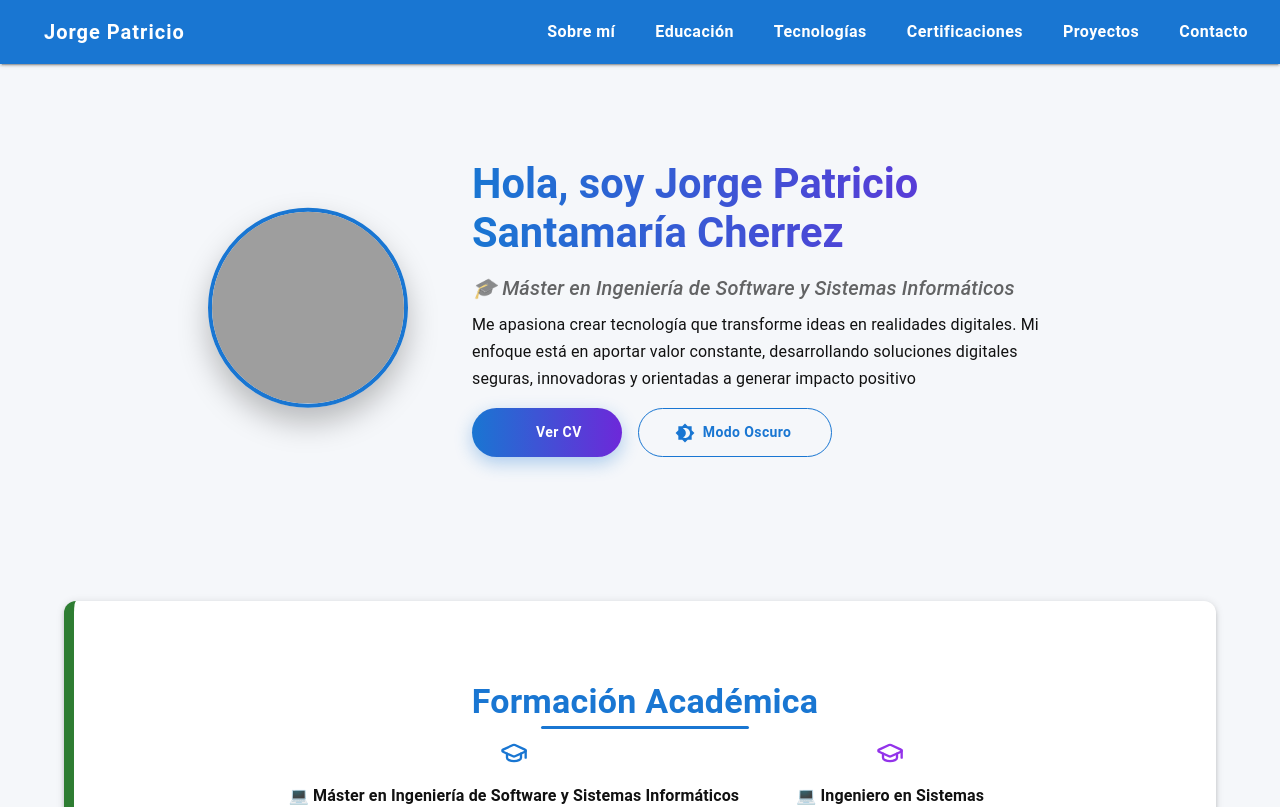
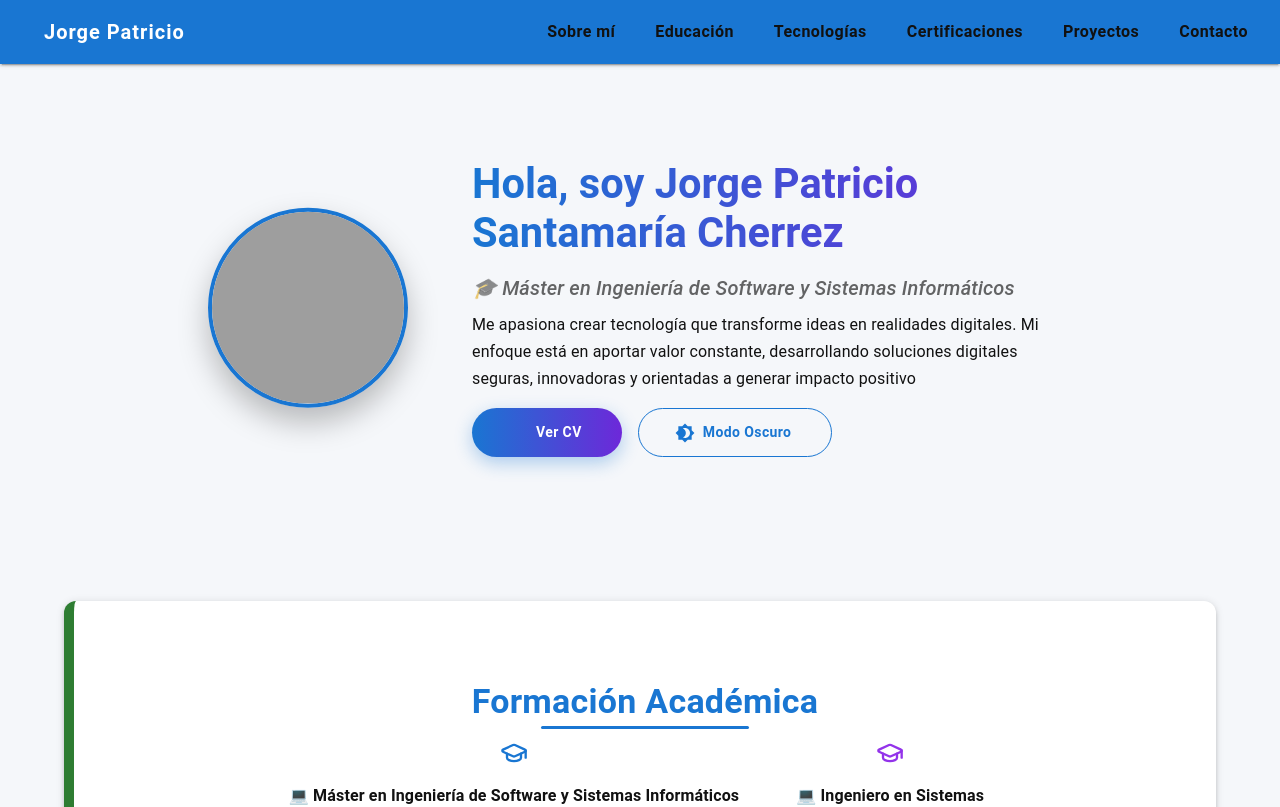
Before and after one commit to Patogol35/jorgito, a React (Vite) app: page / in a window 1280 px wide. Shown: the top 807 px of the page. Built offline with nearby package versions, Linux system fonts and the light colour scheme; grey boxes are pictures that could not be loaded; some icons are missing.

Commit message:
Update Navbar.jsx

```diff
--- a/src/components/Navbar.jsx
+++ b/src/components/Navbar.jsx
@@ -14,7 +14,7 @@ import { useEffect, useState } from "react";
 import { motion, AnimatePresence } from "framer-motion";
 import CodeIcon from "@mui/icons-material/Code";
 
-export default function Navbar({ mode, setMode }) {
+export default function Navbar({ mode }) {
   const [open, setOpen] = useState(false);
   const [scrolled, setScrolled] = useState(false);
   const theme = useTheme();
@@ -110,7 +110,7 @@ export default function Navbar({ mode, setMode }) {
                   <Button
                     onClick={() => handleScrollTo(item.href)}
                     sx={{
-                      color: theme.palette.common.white,
+                      color: mode === "light" ? "#111" : "#fff",
                       fontWeight: 600,
                       textTransform: "none",
                       fontSize: "1rem",
@@ -125,7 +125,9 @@ export default function Navbar({ mode, setMode }) {
                         backgroundColor: theme.palette.secondary.main,
                         transition: "0.3s",
                       },
-                      "&:hover::after": { width: "100%" },
+                      "&:hover::after": {
+                        width: "100%",
+                      },
                     }}
                   >
                     {item.label}
@@ -210,11 +212,11 @@ export default function Navbar({ mode, setMode }) {
                       fontSize: "1.1rem",
                       fontWeight: 600,
                       textDecoration: "none",
-                      color: theme.palette.text.primary,
+                      color: mode === "light" ? "#111" : "#fff",
                       cursor: "pointer",
                       padding: "0.8rem 1rem",
                       borderRadius: "8px",
-                      backgroundColor: mode === "light" ? item.color : "rgba(255,255,255,0.1)",
+                      backgroundColor: mode === "light" ? item.color + "22" : "rgba(255,255,255,0.1)",
                       transition: "0.3s",
                     }}
                   >
@@ -228,4 +230,4 @@ export default function Navbar({ mode, setMode }) {
       </AnimatePresence>
     </>
   );
-            }
+}
```
